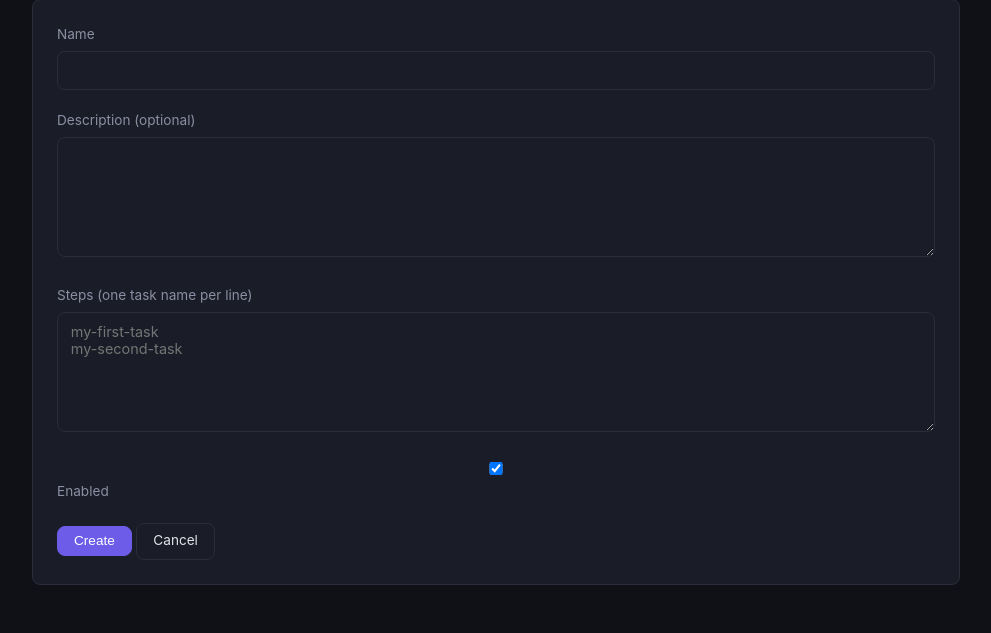
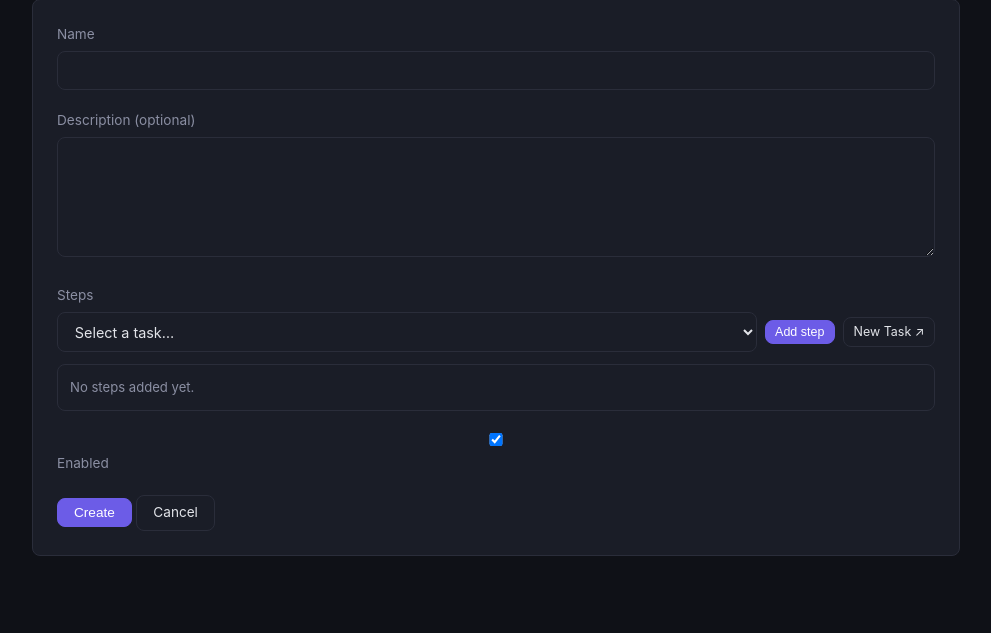
Before and after one commit to kiliancm94/daruma, a FastAPI app: page /ui/pipelines/new in a window 1280 px wide. Shown: the part 255-888 px from the top of the page, without its empty margins (144-1135 px from the left). After the commit the page ends 811 px from the top, so only its background shows below. Run offline with FastAPI, Linux system fonts and the light colour scheme; data that the repository does not hold is empty; parts of the project's set-up code (start-up, migrations or seed data) failed here and were passed over; some libraries are stand-ins or nearby versions.

Commit message:
feat: add task selector and step builder to pipeline form
Replace the raw textarea with a dropdown selector for existing tasks,
reorderable step list with move up/down/remove buttons, and a
"New Task" link that opens the task form in a new tab.

```diff
--- a/static/style.css
+++ b/static/style.css
@@ -100,3 +100,23 @@ input:focus, textarea:focus { outline: none; border-color: var(--accent); }
 .md-content hr { border: none; border-top: 1px solid var(--border); margin: 1.5rem 0; }
 .md-content a { color: var(--accent); }
 .md-content strong { color: #fff; }
+
+/* Pipeline step builder */
+.step-controls {
+    display: flex; gap: 0.5rem; align-items: center; margin-bottom: 0.75rem;
+}
+.step-controls select { flex: 1; }
+.step-list { border: 1px solid var(--border); border-radius: var(--radius); overflow: hidden; }
+.step-item {
+    display: flex; align-items: center; gap: 0.75rem; padding: 0.6rem 0.75rem;
+    border-bottom: 1px solid var(--border);
+}
+.step-item:last-child { border-bottom: none; }
+.step-item:hover { background: rgba(108,92,231,0.06); }
+.step-num {
+    width: 1.5rem; height: 1.5rem; border-radius: 50%; background: var(--accent);
+    color: #fff; font-size: 0.75rem; font-weight: 600;
+    display: flex; align-items: center; justify-content: center; flex-shrink: 0;
+}
+.step-name { flex: 1; font-size: 0.9rem; }
+.step-actions { display: flex; gap: 0.25rem; }
--- a/templates/pipeline_form.html
+++ b/templates/pipeline_form.html
@@ -2,7 +2,7 @@
 {% block title %}{% if pipeline %}Edit Pipeline{% else %}New Pipeline{% endif %} — Daruma{% endblock %}
 {% block content %}
 <h1>{% if pipeline %}Edit Pipeline{% else %}New Pipeline{% endif %}</h1>
-<form method="post" action="/ui/pipelines{% if pipeline %}/{{ pipeline.id }}{% endif %}" class="card">
+<form method="post" action="/ui/pipelines{% if pipeline %}/{{ pipeline.id }}{% endif %}" class="card" id="pipeline-form">
     <div class="form-group">
         <label for="name">Name</label>
         <input type="text" id="name" name="name" value="{{ pipeline.name if pipeline else '' }}" required>
@@ -12,8 +12,19 @@
         <textarea id="description" name="description">{{ pipeline.description if pipeline and pipeline.description else '' }}</textarea>
     </div>
     <div class="form-group">
-        <label for="steps_text">Steps <span class="text-dim">(one task name per line)</span></label>
-        <textarea id="steps_text" name="steps_text" rows="5" placeholder="my-first-task&#10;my-second-task">{{ steps_text if steps_text else '' }}</textarea>
+        <label>Steps</label>
+        <div class="step-controls">
+            <select id="task-select">
+                <option value="">Select a task…</option>
+                {% for task in all_tasks %}
+                <option value="{{ task.name }}">{{ task.name }}</option>
+                {% endfor %}
+            </select>
+            <button type="button" class="btn btn-primary btn-sm" onclick="addStep()">Add step</button>
+            <a href="/ui/tasks/new" target="_blank" class="btn btn-sm">New Task ↗</a>
+        </div>
+        <div id="step-list" class="step-list"></div>
+        <textarea id="steps_text" name="steps_text" hidden></textarea>
     </div>
     <div class="form-group">
         <label>
@@ -24,4 +35,51 @@
     <button type="submit" class="btn btn-primary">{% if pipeline %}Save{% else %}Create{% endif %}</button>
     <a href="/ui/pipelines/" class="btn">Cancel</a>
 </form>
+
+<script>
+const steps = [];
+const initial = '{{ steps_text | default("", true) }}'.split('\n').filter(s => s.trim());
+initial.forEach(name => steps.push(name));
+renderSteps();
+
+function addStep() {
+    const sel = document.getElementById('task-select');
+    if (!sel.value) return;
+    steps.push(sel.value);
+    sel.value = '';
+    renderSteps();
+}
+
+function removeStep(idx) {
+    steps.splice(idx, 1);
+    renderSteps();
+}
+
+function moveStep(idx, dir) {
+    const target = idx + dir;
+    if (target < 0 || target >= steps.length) return;
+    [steps[idx], steps[target]] = [steps[target], steps[idx]];
+    renderSteps();
+}
+
+function renderSteps() {
+    const list = document.getElementById('step-list');
+    document.getElementById('steps_text').value = steps.join('\n');
+    if (!steps.length) {
+        list.innerHTML = '<div class="text-dim text-sm" style="padding:0.75rem;">No steps added yet.</div>';
+        return;
+    }
+    list.innerHTML = steps.map((name, i) => `
+        <div class="step-item">
+            <span class="step-num">${i + 1}</span>
+            <span class="step-name">${name}</span>
+            <span class="step-actions">
+                <button type="button" class="btn btn-sm" onclick="moveStep(${i},-1)" ${i === 0 ? 'disabled' : ''}>↑</button>
+                <button type="button" class="btn btn-sm" onclick="moveStep(${i},1)" ${i === steps.length - 1 ? 'disabled' : ''}>↓</button>
+                <button type="button" class="btn btn-sm btn-danger" onclick="removeStep(${i})">✕</button>
+            </span>
+        </div>
+    `).join('');
+}
+</script>
 {% endblock %}
```
Also changed, not shown: app/routers/ui.py (+9 -3 lines).
